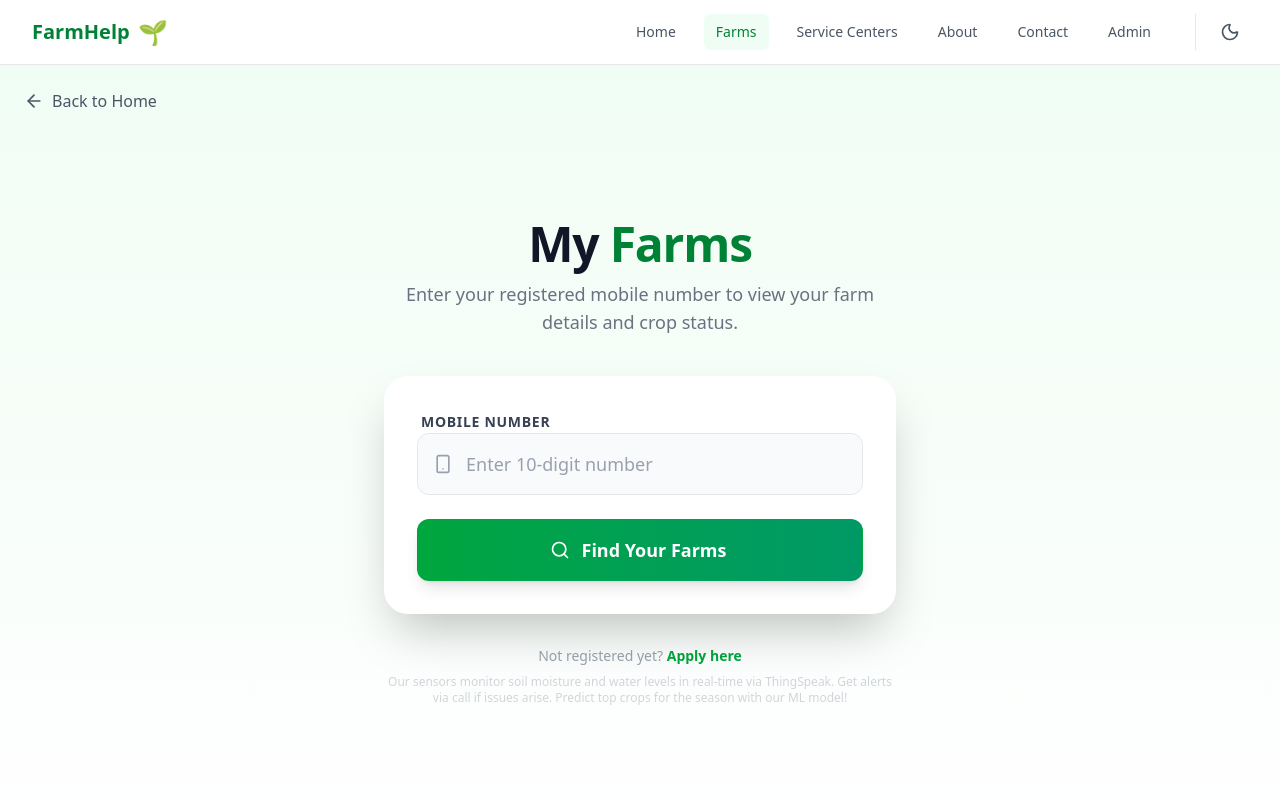
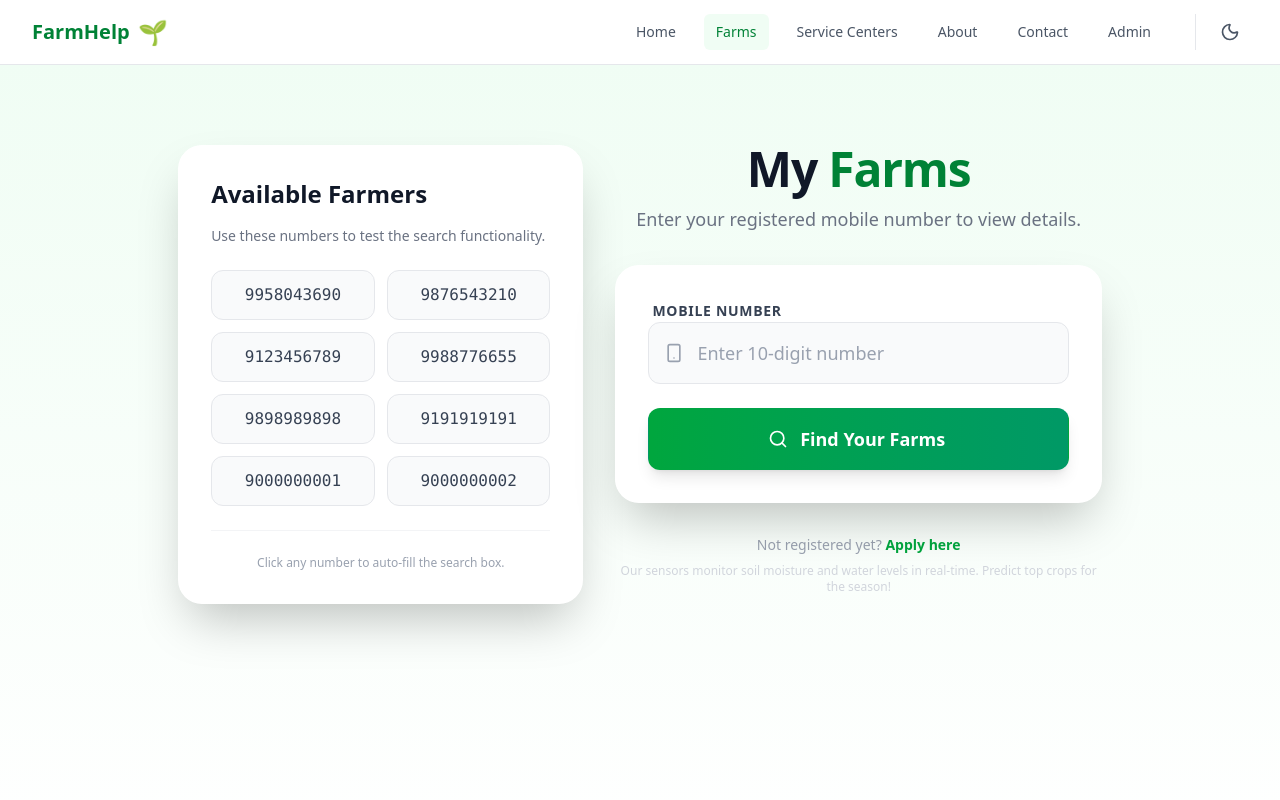
Before and after one commit to Mdk7866-gif/farmhelp, a Next.js app in the folder frontendweb/: page /farms in a window 1280 px wide. Shown: the top 800 px of the page. Built offline with nearby package versions, Linux system fonts and the light colour scheme.

Commit message:
some testing farmers numbers daala in /farms route so that user can test this site

```diff
--- a/frontendweb/src/app/farms/page.tsx
+++ b/frontendweb/src/app/farms/page.tsx
@@ -59,26 +59,57 @@ export default function FarmsPage() {
         <div className="min-h-screen bg-gradient-to-b from-green-50 to-white dark:from-gray-900 dark:to-gray-800 transition-colors duration-300 flex flex-col">
 
             {/* Navigation - Simple back to home */}
-            <div className="p-6">
-                <Link
-                    href="/"
-                    className="inline-flex items-center gap-2 text-gray-600 dark:text-gray-400 hover:text-green-700 dark:hover:text-green-400 transition-colors font-medium"
+
+
+
+            <main className="flex-1 w-full max-w-7xl mx-auto p-4 md:p-8 flex flex-col md:flex-row items-center md:items-start justify-center gap-8 pt-10 md:pt-20">
+
+                {/* Left Side: Dummy Numbers Card */}
+                <div className="w-full md:w-1/3 order-2 md:order-1">
+                    <div className="bg-white dark:bg-gray-800/50 backdrop-blur-xl rounded-3xl shadow-2xl border border-white/20 dark:border-gray-700 p-8 h-full">
+                        <h2 className="text-2xl font-bold text-gray-900 dark:text-white mb-4">
+                            Available Farmers
+                        </h2>
+                        <p className="text-gray-500 dark:text-gray-400 mb-6 text-sm">
+                            Use these numbers to test the search functionality.
+                        </p>
+
+                        {/* CHANGED: grid-cols-2 instead of grid-cols-1 */}
+                        <div className="grid grid-cols-2 gap-3">
+                            {[
+                                "9958043690", "9876543210",
+                                "9123456789", "9988776655",
+                                "9898989898", "9191919191",
+                                "9000000001", "9000000002"
+                            ].map((num, idx) => (
+                                <div
+                                    key={idx}
+                                    onClick={() => setMobileNumber(num)}
+                                    className="p-3 bg-gray-50 dark:bg-gray-700/50 rounded-xl border border-gray-200 dark:border-gray-600 text-center cursor-pointer hover:bg-green-50 dark:hover:bg-green-900/20 hover:border-green-300 transition-all font-mono text-gray-700 dark:text-gray-300 font-medium select-all text-sm md:text-base"
                                 >
-                    <ArrowLeft className="w-5 h-5" />
-                    Back to Home
-                </Link>
+                                    {num}
+                                </div>
+                            ))}
                         </div>
 
-            <main className="flex-1 flex flex-col items-center justify-center p-4 -mt-20">
+                        <div className="mt-6 pt-6 border-t border-gray-100 dark:border-gray-700">
+                            <p className="text-xs text-center text-gray-400">
+                                Click any number to auto-fill the search box.
+                            </p>
+                        </div>
+                    </div>
+                </div>
 
-                <div className="w-full max-w-lg">
+                {/* Right Side: Search Form */}
+                <div className="w-full md:w-1/2 lg:w-2/5 order-1 md:order-2 flex flex-col">
+                    <div className="w-full">
                         {/* Header Section */}
-                    <div className="text-center mb-10 space-y-3">
+                        <div className="text-center mb-8 space-y-3">
                             <h1 className="text-4xl md:text-5xl font-extrabold text-gray-900 dark:text-white tracking-tight">
                                 My <span className="text-green-700 dark:text-green-500">Farms</span>
                             </h1>
                             <p className="text-gray-500 dark:text-gray-400 text-lg">
-                            Enter your registered mobile number to view your farm details and crop status.
+                                Enter your registered mobile number to view details.
                             </p>
                         </div>
 
@@ -140,14 +171,12 @@ export default function FarmsPage() {
 
                         <div className="mt-8 text-center">
                             <p className="text-sm text-gray-400 dark:text-gray-500">
-                            Not registered yet? <Link href="/" onClick={() => {
-                                // In a real app we might want to trigger the form open state on the home page via context or url param
-                                // For now just redirecting to home where the button is visible
-                            }} className="text-green-600 hover:text-green-700 font-semibold hover:underline">Apply here</Link>
+                                Not registered yet? <Link href="/" className="text-green-600 hover:text-green-700 font-semibold hover:underline">Apply here</Link>
                             </p>
                             <p className="text-xs text-gray-300 dark:text-gray-600 mt-2">
-                            Our sensors monitor soil moisture and water levels in real-time via ThingSpeak. Get alerts via call if issues arise. Predict top crops for the season with our ML model!
+                                Our sensors monitor soil moisture and water levels in real-time. Predict top crops for the season!
                             </p>
+                        </div>
                     </div>
                 </div>
             </main>
```
Lines whose indentation alone changed are shown as unchanged.
